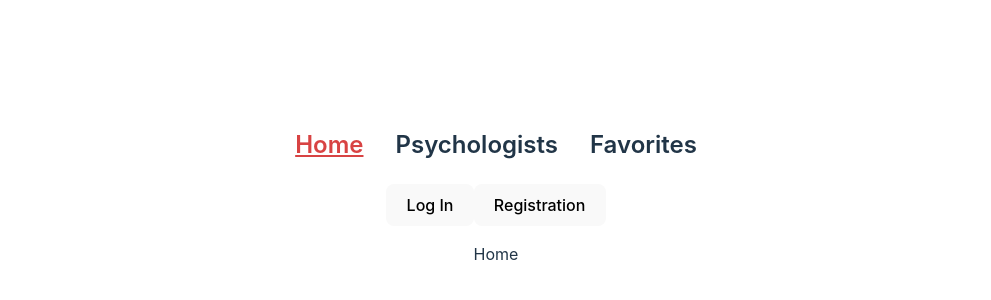
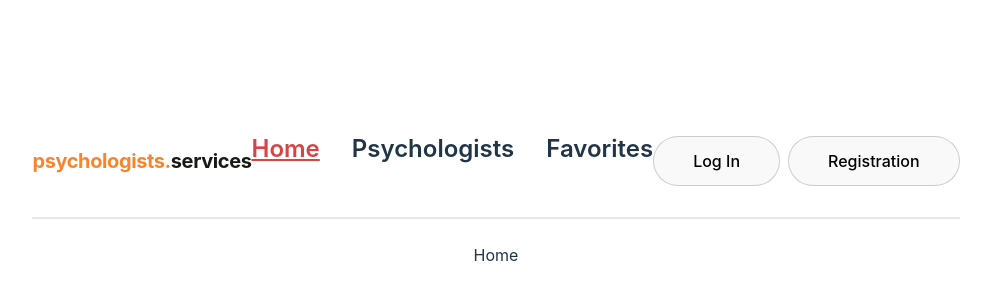
Before and after one commit to serg444s/Psychologists-Services, a React (Vite) app: page / in a window 1280 px wide. Shown: the part 194-494 px from the top of the page, without its empty margins (144-1135 px from the left). Built offline with nearby package versions, Linux system fonts and the light colour scheme.

Commit message:
add logo

```diff
--- a/src/components/Navigation/Navigation.jsx
+++ b/src/components/Navigation/Navigation.jsx
@@ -1,4 +1,4 @@
-import { NavLink } from "react-router-dom";
+import { Link, NavLink } from "react-router-dom";
 import css from "./Navigation.module.css";
 import clsx from "clsx";
 import { useState } from "react";
@@ -32,6 +32,12 @@ const Navigation = () => {
 
   return (
     <>
+      <div className={css.container}>
+        <Link to="/" className={css.logo}>
+          <p>
+            psychologists.<span>services</span>
+          </p>
+        </Link>
         <nav className={css.nav}>
           <NavLink to="/" className={buildLinkClass}>
             Home
@@ -44,6 +50,10 @@ const Navigation = () => {
           </NavLink>
         </nav>
         <UserBar openMenu={onOpenSignModal} onOpenRegModal={onOpenRegModal} />
+      </div>
+
+      <div className={css.line}></div>
+
       <LogInModal modalIsOpen={openSignModal} closeModal={onCloseSineMenu} />
       <RegistrationModal
         modalIsOpen={openRegModal}
--- a/src/components/Navigation/Navigation.module.css
+++ b/src/components/Navigation/Navigation.module.css
@@ -1,4 +1,31 @@
 @import url("../../variables.css");
+
+.container {
+  display: flex;
+  align-items: center;
+  justify-content: space-between;
+}
+
+.logo {
+  font-weight: 700;
+  font-size: 20px;
+  line-height: 120%;
+  letter-spacing: -0.02em;
+  color: #fc832c;
+  transition: all 0.25s ease;
+
+  span {
+    color: #191a15;
+  }
+}
+
+.logo:hover {
+  color: #191a15;
+
+  span {
+    color: #fc832c;
+  }
+}
 
 .nav {
   display: flex;
@@ -21,7 +48,7 @@
 }
 
 .line {
-  max-width: 100%;
+  width: 100%;
   height: 2px;
   background-color: rgba(16, 24, 40, 0.1);
   margin: 24px auto;
--- a/src/components/UserBar/UserBar.jsx
+++ b/src/components/UserBar/UserBar.jsx
@@ -1,11 +1,15 @@
+import css from "./UserBar.module.css";
+
 const UserBar = ({ openMenu, onOpenRegModal }) => {
   return (
-    <>
-      <div>
-        <button onClick={openMenu}>Log In</button>
-        <button onClick={onOpenRegModal}>Registration</button>
-      </div>
-    </>
+    <div className={css.container}>
+      <button onClick={openMenu} className={css.btn}>
+        Log In
+      </button>
+      <button onClick={onOpenRegModal} className={css.btn}>
+        Registration
+      </button>
+    </div>
   );
 };
 
--- /dev/null
+++ b/src/components/UserBar/UserBar.module.css
@@ -0,0 +1,19 @@
+.container {
+  display: flex;
+  align-items: center;
+  justify-content: center;
+  gap: 8px;
+}
+
+.btn {
+  border: 1px solid rgba(25, 26, 21, 0.2);
+  border-radius: 30px;
+  padding: 14px 39px;
+}
+
+.btn:hover,
+.btn:focus {
+  background: #fc832c;
+  border-color: #fc832c;
+  color: white;
+}
```
Lines whose indentation alone changed are shown as unchanged.
